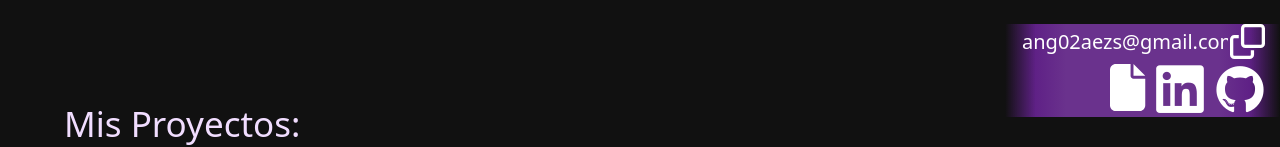
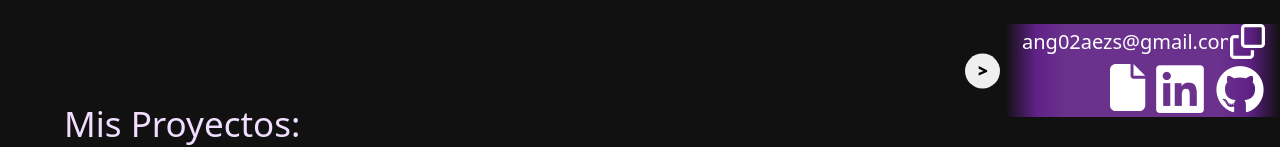
Before and after one commit to AEZamoraSanchez/my-portfolio, a React (Vite) app: page / in a window 1280 px wide. Shown: the part 683-830 px from the top of the page. Built offline with nearby package versions, Linux system fonts and the light colour scheme.

Commit message:
hide 'n show footer

```diff
--- a/src/Components/ModalProject/ModalProject.css
+++ b/src/Components/ModalProject/ModalProject.css
@@ -66,8 +66,6 @@
      width: 100%;
      height: 47vh;
      overflow-y: auto;
-     -webkit-overflow-scrolling: touch;
-     overscroll-behavior: contain; /* Para dispositivos Android */
 }
 
 .modal-content-data p {
--- a/src/Components/Skills/Skills.css
+++ b/src/Components/Skills/Skills.css
@@ -5,6 +5,9 @@
      @media ( min-width: 900px ) {
           padding-top: 45px;
      }
+
+     display: flex;
+     flex-direction: column;
 }
 
 .sectionSkills h2 {
@@ -28,7 +31,7 @@
      flex-wrap: wrap;
      padding: 40px 0;
      justify-content: center;
-
+     align-self: center;
      @media (min-width: 900px) {
      gap: 15px;
 }
--- a/src/ViewComponents/Footer/Footer.css
+++ b/src/ViewComponents/Footer/Footer.css
@@ -14,6 +14,24 @@
      /* background-color: rgba(134, 65, 177, .5); */
      gap: 5px;
      padding-left: 15px;
+     transition-duration: 1s;
+}
+
+.footerSection section button {
+     border-radius: 100%;
+     border: none;
+     aspect-ratio: 1/1;
+     width: 35px;
+     position: absolute;
+     font-size: 25x;
+     padding: 0;
+     left: -40px;
+     top: 50%; /* Mueve el botón al centro del div */
+     transform: translateY(-50%);
+     font-weight: 1000;
+     display: flex;
+     justify-content: center;
+     align-items: center;
 }
 
 .redirect-links {
--- a/src/ViewComponents/Footer/Footer.tsx
+++ b/src/ViewComponents/Footer/Footer.tsx
@@ -2,10 +2,12 @@ import { FontAwesomeIcon } from "@fortawesome/react-fontawesome"
 import { faFile } from "@fortawesome/free-solid-svg-icons"
 import { faClone } from "@fortawesome/free-regular-svg-icons"
 import { useRef } from "react"
+import { useState } from "react"
 import "./Footer.css"
 
 const Footer = () => {
-
+     const [translateX, setTranslateX] = useState('0%');
+     const [ rightLeft, setRightLeft ] = useState(true);
      const textRef = useRef<HTMLInputElement | null>(null);
      const divRef = useRef<HTMLDivElement | null>(null);
 
@@ -13,9 +15,16 @@ const Footer = () => {
           textRef?.current?.select()
           document.execCommand('copy');
      };
+
+     const handleButtonClick = () => {
+          setTranslateX(translateX === '0%' ? '100%' : '0%');
+          setRightLeft(!rightLeft);
+     };
+
      return (
           <footer className="footerSection">
-               <section>
+               <section id="sectionFooter" style={{ transform: `translateX(${translateX})` }}>
+               <button id="openClose" onClick={handleButtonClick}>{rightLeft ? ">" : "<" }</button>
                     <div className="email-copy-div">
                          <input ref={textRef} value="ang02aezs@gmail.com" readOnly />
                          <FontAwesomeIcon icon={faClone} className="emailIcon" title="Copiar correo" onClick={copyToClipboard}/>
@@ -30,10 +39,6 @@ const Footer = () => {
                     <a href="https://github.com/AEZamoraSanchez" target="_blank" title="Ir a github">
                          <i className="devicon-github-original"></i>
                     </a>
-                    {/*
-                     */}
-                         {/* <FontAwesomeIcon icon={faEnvelope} className="emailIcon" title="Copiar correo"/>                */}
-                    {/* </a> */}
                     </div>
                </section>
           </footer>
```
